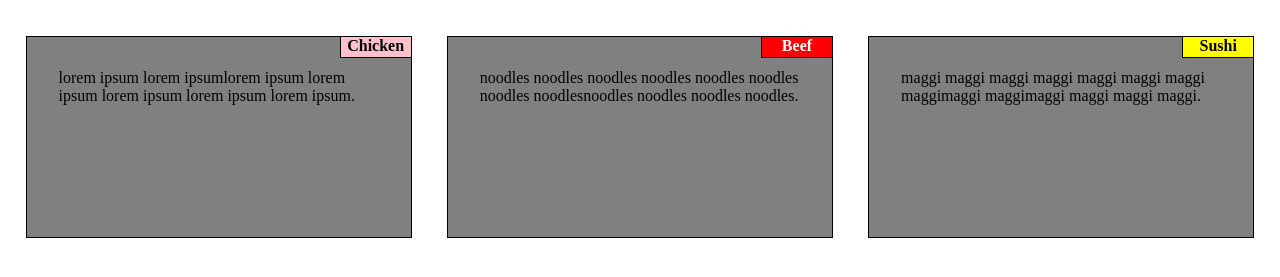
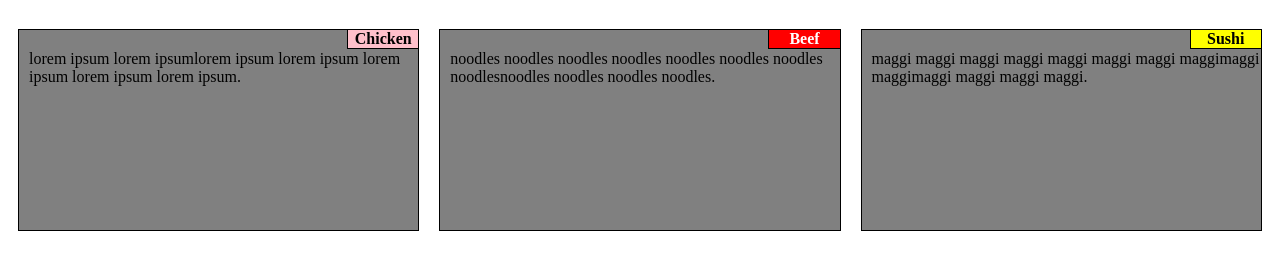
Before and after one commit to kriti-s/CourseEraWebDevelopment, a plain HTML site: page Module2_solution/index.html in a window 1280 px wide. Shown: the part 61-338 px from the top of the page. Drawn offline with Linux system fonts and the light colour scheme.

Commit message:
correcting margins

```diff
--- a/Module2_solution/css/style.css
+++ b/Module2_solution/css/style.css
@@ -14,7 +14,7 @@ p.childContainer1 {
 	position:absolute;
 	top:0;
 	right:0;
-	margin:4.16%;
+	margin:10px;
 	font-weight : bold;
 	border: 1px solid black;
 }
@@ -35,14 +35,15 @@ p.sushi {
 }
 
 div.childContainer2 {
-	margin:4.16%;
+	margin: 10px;
 	background-color:gray;
 	border: 1px solid;
 	height : 200px;
 }
 
 p.innerChild {
-	margin:8.33%;
+	margin-top:20px;
+	margin-left:10px;
 	border:none;
 }
 
```
